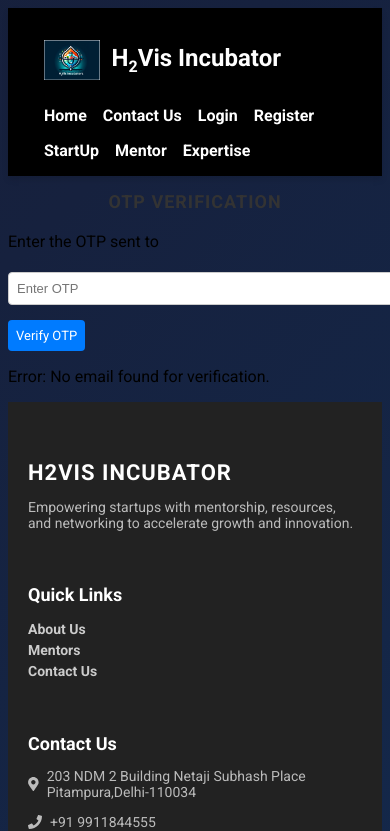
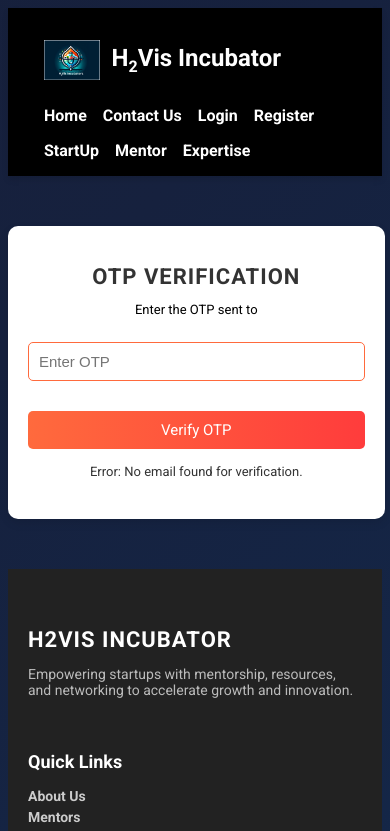
Before and after one commit to 12yasaswi56/yasaswi-v-frontend, a React (Vite) app: page /verify-otp in a window 390 px wide. Shown: the top 831 px of the page. Built offline with nearby package versions, Linux system fonts and the light colour scheme; no server answers.

Commit message:
changes made in otp page css

```diff
--- a/src/Pages/OTPVerification.jsx
+++ b/src/Pages/OTPVerification.jsx
@@ -1,6 +1,6 @@
 import { useState, useEffect } from "react";
 import { useNavigate } from "react-router-dom"; // Redirect after OTP verification
-import Footer from "../components/Footer";
+import "../pagesCSS/OTPVerification.css"
 const OTPVerification = () => {
     const [otp, setOtp] = useState("");
     const [message, setMessage] = useState("");
--- /dev/null
+++ b/src/pagesCSS/OtpVerification.css
@@ -0,0 +1,77 @@
+.otp-container {
+    width: 400px;
+    max-width: 90%;
+    margin: 50px auto;
+    padding: 30px;
+    border-radius: 10px;
+    box-shadow: 0 4px 10px rgba(0, 0, 0, 0.1);
+    text-align: center;
+    font-family: Arial, sans-serif;
+    background-color: #fff;
+  }
+
+  .otp-container h2 {
+    font-size: 26px;
+    margin-bottom: 10px;
+  }
+
+  .otp-container p {
+    font-size: 14px;
+    margin-bottom: 20px;
+  }
+
+  .otp-input {
+    width: 100%;
+    padding: 12px;
+    font-size: 16px;
+    border: 1px solid #ff6a3d;
+    border-radius: 5px;
+    margin-bottom: 15px;
+    box-sizing: border-box;
+  }
+
+  .otp-button {
+    width: 100%;
+    padding: 12px;
+    background: linear-gradient(to right, #FF6A3D, #FF3C3C);
+    color: white;
+    border: none;
+    border-radius: 5px;
+    font-size: 16px;
+    cursor: pointer;
+  }
+
+  .otp-button:hover {
+    opacity: 0.9;
+  }
+
+  .otp-message {
+    margin-top: 15px;
+    font-size: 14px;
+    color: #333;
+  }
+
+  /* Mobile Styles */
+  @media (max-width: 500px) {
+    .otp-container {
+      padding: 20px;
+    }
+
+    .otp-container h2 {
+      font-size: 22px;
+    }
+
+    .otp-container p {
+      font-size: 13px;
+    }
+
+    .otp-input,
+    .otp-button {
+      font-size: 15px;
+      padding: 10px;
+    }
+
+    .otp-message {
+      font-size: 13px;
+    }
+  }
```
